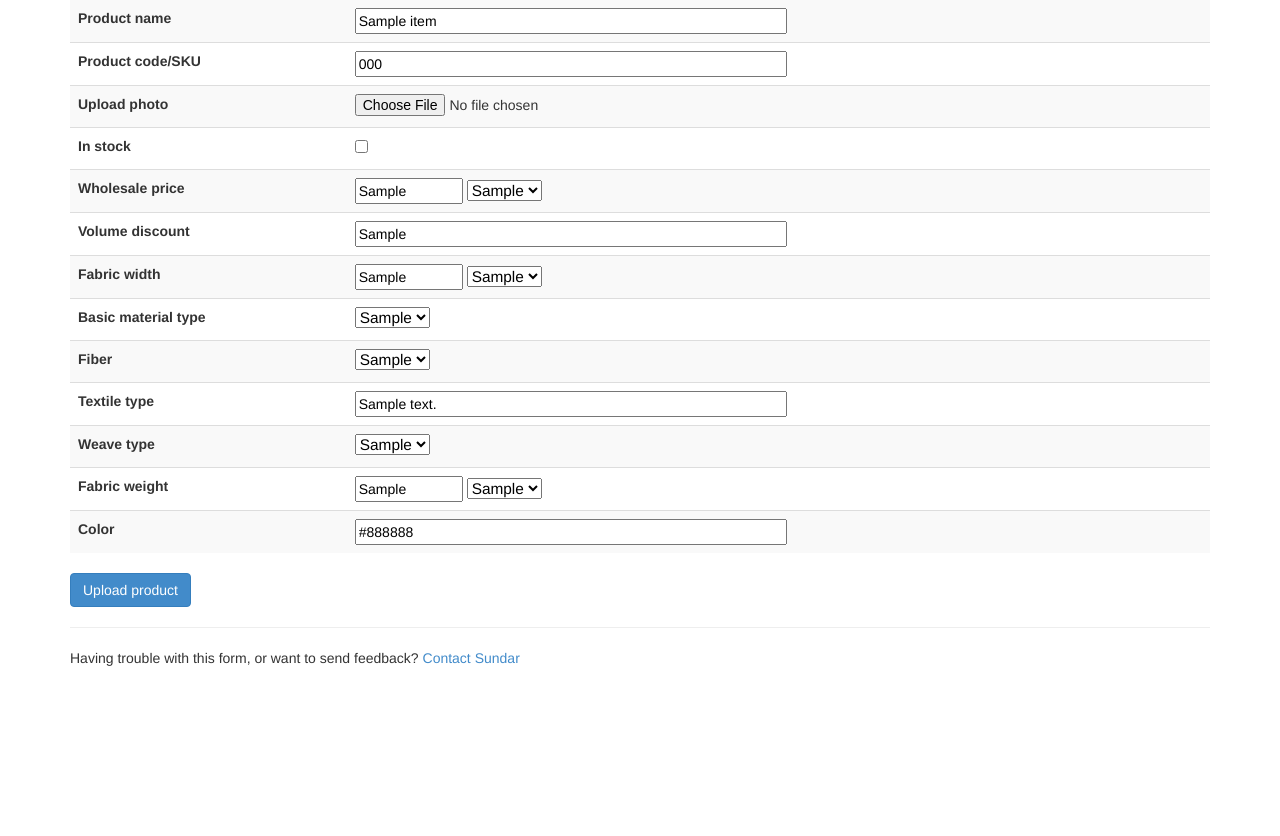
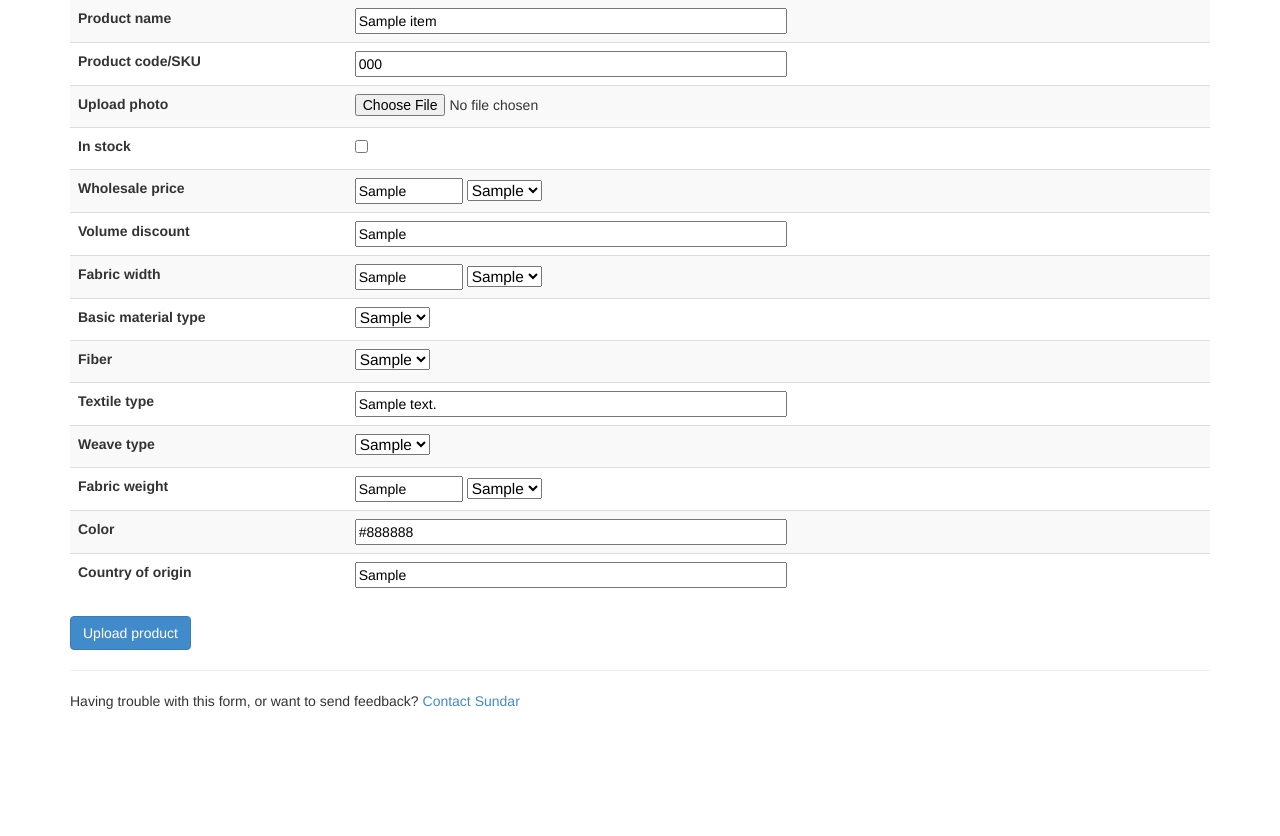
Before and after one commit to bfaviero/sundar, a Django app: template mobile/templates/edit_product.html in a window 1280 px wide. Shown: the part 84-920 px from the top of the page. Before the commit the page ends 750 px from the top, so only its background shows below. Run offline with Django 3.2, Linux system fonts and the light colour scheme; tables that the repository leaves empty hold one stand-in row (values such as "Sample post"); the template is opened without the code that fills it: values that come from a table or form of the project are taken from there, most other values are stand-ins (such as "Sample title", 1, 10 or a date in 2020); parts of the project's set-up code (start-up, migrations or seed data) failed here and were passed over; some libraries are stand-ins or nearby versions.

Commit message:
Adds "country of origin" input

```diff
--- a/backend/item_api.py
+++ b/backend/item_api.py
@@ -43,6 +43,7 @@ def set_item(request):
     item.weight = osra(request, "weight")
     item.weight_units = osra(request, "weight_units")
     item.color = osra(request, "color")
+    item.country_origin = osra(request, "country_origin")
     #TODO set image url image1_url
     if request.FILES.get('image'):
         item = _add_image(request.FILES['image'], supplier_id, item)
--- a/mobile/templates/edit_product.html
+++ b/mobile/templates/edit_product.html
@@ -141,6 +141,12 @@
           <td><input name="color" type="text" size="50" placeholder="Imperial Purple (Pantone 19-3528 TCX)" value="{{ item.color }}"/></td>
         </tr>
 
+        <!-- Country of origin -->
+        <tr>
+          <td><label>Country of origin</label></td>
+          <td><input name="country_origin" type="text" size="50" placeholder="India" value="{{ item.country_origin }}"/></td>
+        </tr>
+
       </table>
 
       <!-- Submit button -->
```
